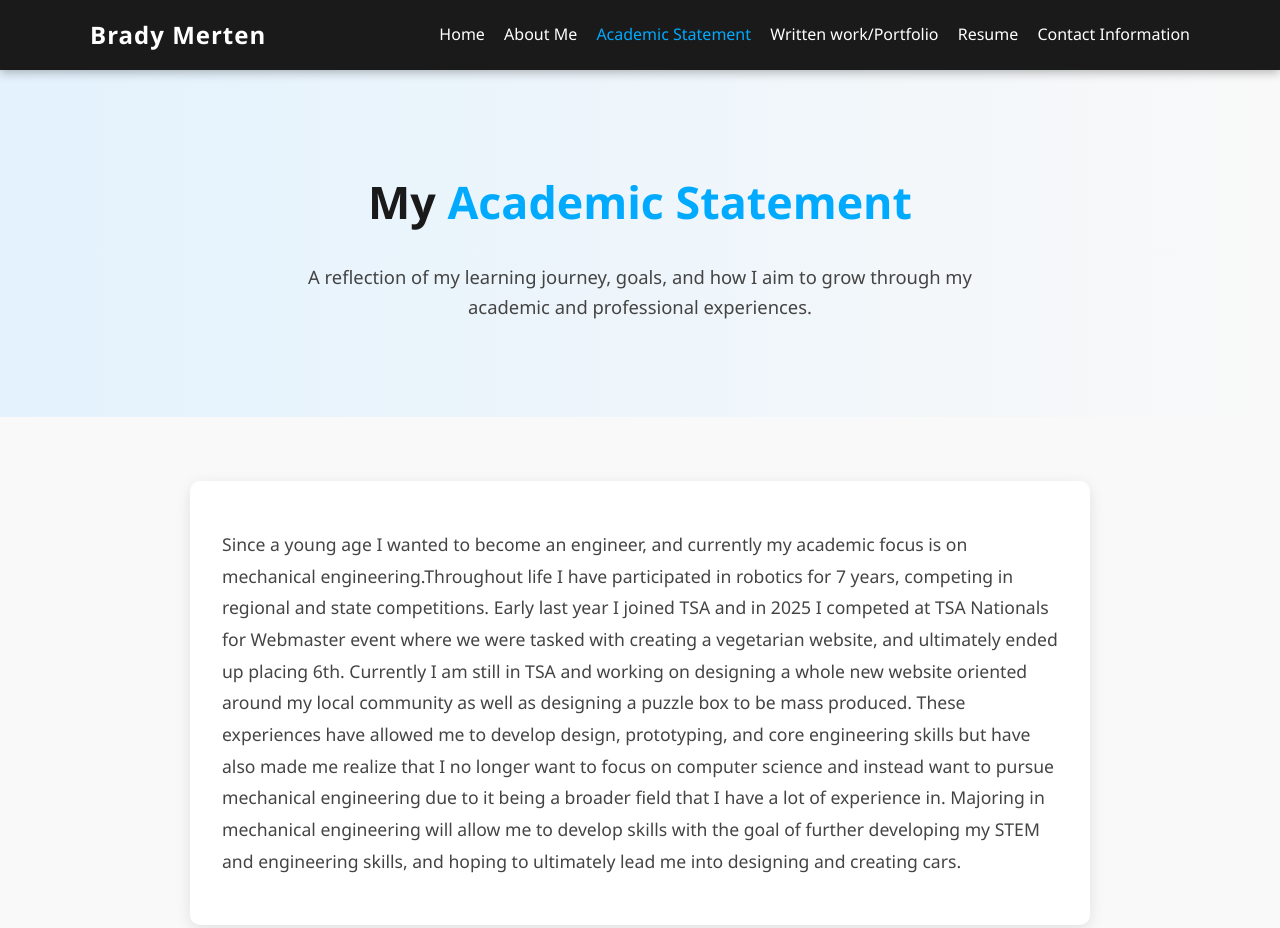
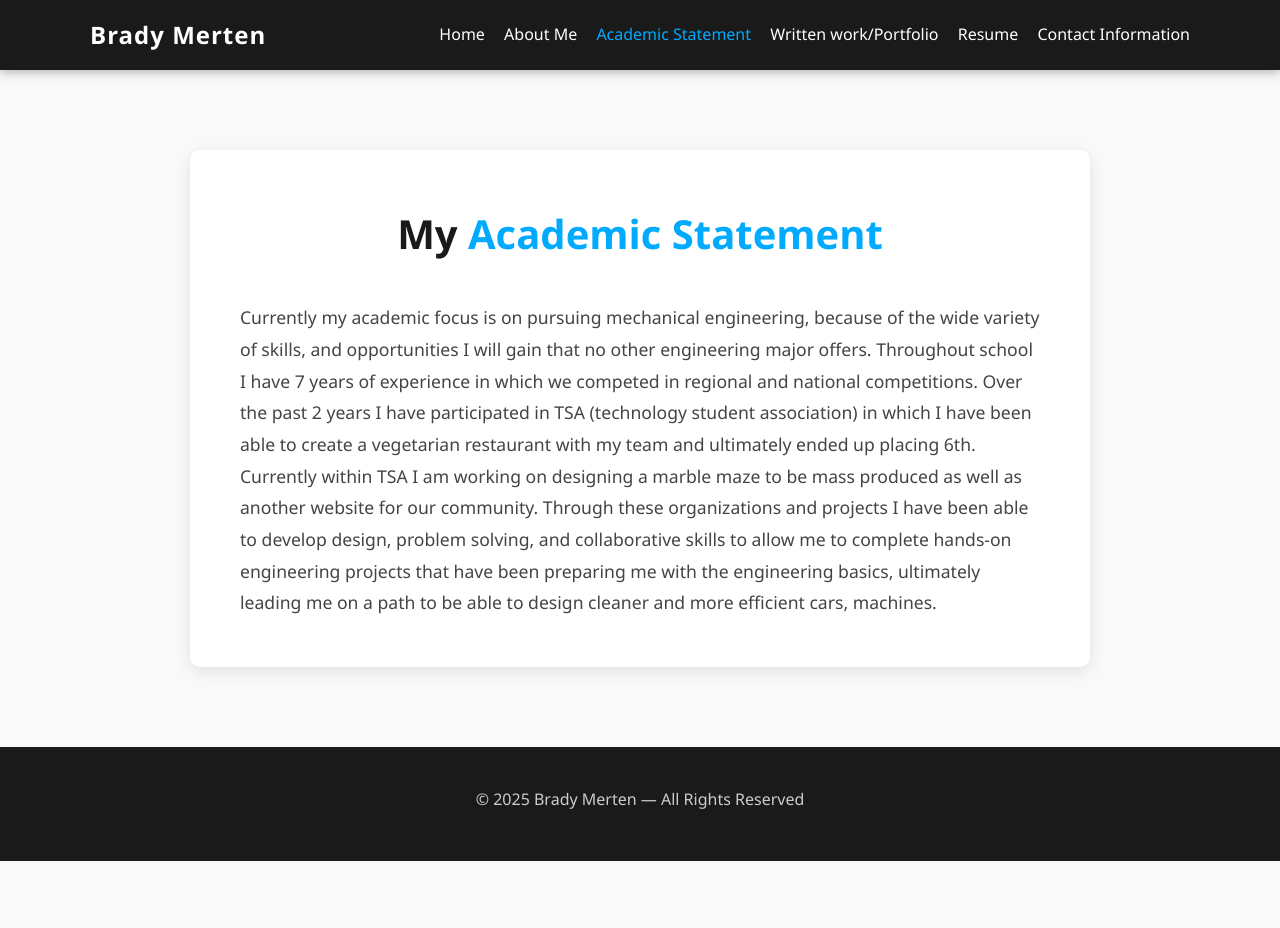
Before and after one commit to Cozmo4/Cozmo4.github.io, a plain HTML site: page statement.html in a window 1280 px wide. Shown: the top 928 px of the page. After the commit the page ends 861 px from the top, so only its background shows below. Drawn offline with Linux system fonts and the light colour scheme.

Commit message:
Revise title and enhance statement section layout
Updated the title and restructured the statement section for clarity.

```diff
--- a/statement.html
+++ b/statement.html
@@ -3,7 +3,7 @@
 <head>
   <meta charset="UTF-8" />
   <meta name="viewport" content="width=device-width, initial-scale=1.0" />
-  <title>Brady Merten | Academic Statement</title>
+  <title>My Portfolio | Academic Statement</title>
   <style>
     /* Reset & Base */
     * {
@@ -78,42 +78,36 @@
       transition: 0.3s;
     }
 
-    /* Intro Section */
-    .statement-intro {
-      background: linear-gradient(to right, #e3f2fd, #f9f9f9);
-      text-align: center;
-      padding: 6rem 2rem;
-    }
-
-    .statement-intro h1 {
-      font-size: 2.8rem;
-      color: #1a1a1a;
-      margin-bottom: 1.5rem;
-    }
-
-    .statement-intro h1 span {
-      color: #00aaff;
-    }
-
-    .statement-intro p {
-      max-width: 700px;
-      margin: 0 auto;
-      font-size: 1.15rem;
-      color: #444;
-    }
-
-    /* Statement Content */
+    /* Statement Section (Intro + Content) */
     .statement-content {
       max-width: 900px;
-      margin: 4rem auto;
-      padding: 0 2rem;
+      margin: 5rem auto;
+      padding: 3rem 2rem;
       font-size: 1.1rem;
       color: #444;
       line-height: 1.8;
       background: #fff;
       border-radius: 10px;
       box-shadow: 0 4px 15px rgba(0, 0, 0, 0.1);
-      padding: 3rem 2rem;
+      text-align: center;
+    }
+
+    .statement-content h1 {
+      font-size: 2.5rem;
+      color: #1a1a1a;
+      margin-bottom: 2rem;
+    }
+
+    .statement-content h1 span {
+      color: #00aaff;
+    }
+
+    .statement-content p {
+      max-width: 800px;
+      margin: 0 auto;
+      font-size: 1.1rem;
+      color: #444;
+      text-align: left;
     }
 
     /* Footer */
@@ -146,7 +140,7 @@
         padding: 2rem 1.5rem;
       }
 
-      .statement-intro h1 {
+      .statement-content h1 {
         font-size: 2.2rem;
       }
 
@@ -202,16 +196,11 @@
     </nav>
   </header>
 
-  <!-- Intro Section -->
-  <section class="statement-intro">
+  <!-- Combined Statement Section -->
+  <section class="statement-content">
     <h1>My <span>Academic Statement</span></h1>
-    <p>A reflection of my learning journey, goals, and how I aim to grow through my academic and professional experiences.</p>
-  </section>
-
-  <!-- Statement Content -->
-  <section class="statement-content">
     <p>
-Since a young age I wanted to become an engineer, and currently my academic focus is on mechanical engineering.Throughout life I have participated in robotics for 7 years, competing in regional and state competitions. Early last year I joined TSA and in 2025 I competed at TSA Nationals for Webmaster event where we were tasked with creating a vegetarian website, and ultimately ended up placing 6th. Currently I am still in TSA and working on designing a whole new website oriented around my local community as well as designing a puzzle box to be mass produced. These experiences have allowed me to develop design, prototyping, and core engineering skills but have also  made me realize that I no longer want to focus on computer science and instead want to pursue mechanical engineering due to it being a broader field that I have a lot of experience in. Majoring in mechanical engineering will allow me to develop skills with the goal of further developing my STEM and engineering skills, and hoping to ultimately lead me into designing and creating cars.
+      Currently my academic focus is on pursuing mechanical engineering, because of the wide variety of skills, and opportunities I will gain that no other engineering major offers. Throughout school I have 7 years of experience in which we competed in regional and national competitions. Over the past 2 years I have participated in TSA (technology student association) in which I have been able to create a vegetarian restaurant with my team and ultimately ended up placing 6th. Currently within TSA I am working on designing a marble maze to be mass produced as well as another website for our community. Through these organizations and projects I have been able to develop design, problem solving, and collaborative skills to allow me to complete hands-on engineering projects that have been preparing me with the engineering basics, ultimately leading me on a path to be able to design cleaner and more efficient cars, machines.
     </p>
   </section>
 
```
